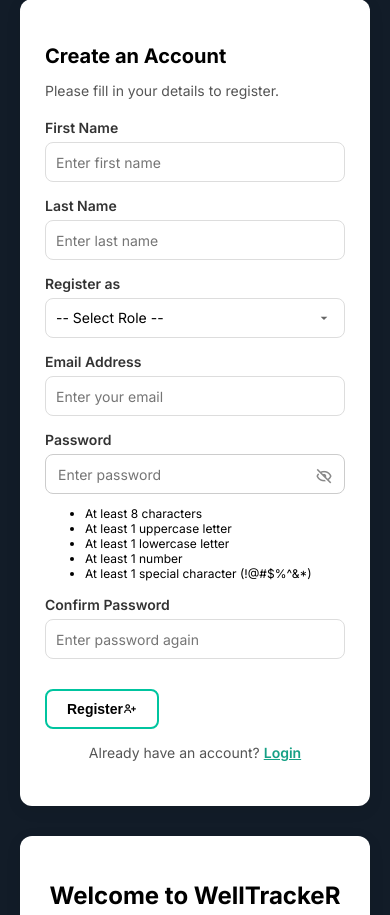
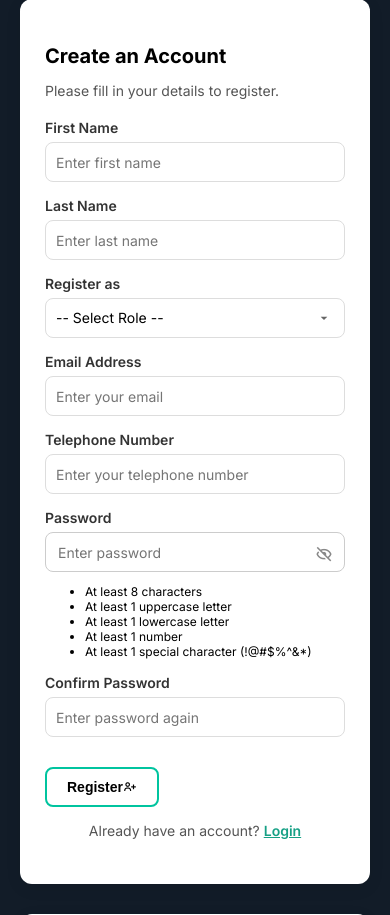
Before and after one commit to sankajithdjinasena/WelltackerR, a PHP site: page /predict/register.php in a window 390 px wide. Shown: the part 145-1060 px from the top of the page. Run offline with PHP 8.4, Linux system fonts and the light colour scheme; some libraries are stand-ins or nearby versions.

Commit message:
user telephone number add

```diff
--- a/register.php
+++ b/register.php
@@ -37,6 +37,7 @@
         $first_name = trim($_POST['first_name']);
         $last_name = trim($_POST['last_name']);
         $email = trim($_POST['email']);
+        $telephone = trim($_POST['telephone']);
         $role = $_POST['role'];
         $password = $_POST['password'];
         $confirm_password = $_POST['confirm_password'];
@@ -80,14 +81,15 @@
 
                 // Insert user
                 $stmt = $conn->prepare(
-                    "INSERT INTO users (first_name, last_name, email, password, role, verification_status)
-                VALUES (?, ?, ?, ?, ?, ?)"
+                    "INSERT INTO users (first_name, last_name, email,telephone, password, role, verification_status)
+                VALUES (?, ?, ?,?, ?, ?, ?)"
                 );
                 $stmt->bind_param(
-                    "ssssss",
+                    "sssssss",
                     $first_name,
                     $last_name,
                     $email,
+                    $telephone,
                     $hashed_password,
                     $role,
                     $verification_status
@@ -176,6 +178,10 @@
         <input type="email" id="email" name="email" placeholder="Enter your email" required>
     </div>
     <div class="login-form-group">
+        <label>Telephone Number</label>
+        <input type="text" id="telephone" name="telephone" placeholder="Enter your telephone number" required>
+    </div>
+    <div class="login-form-group">
         <label>Password</label>
         <div class="password-wrapper">
             <input type="password" id="passwordInput" name="password" placeholder="Enter password" required oninput="checkPasswordStrength(this.value)">
@@ -247,6 +253,7 @@ function validateRegisterForm() {
     const lastName = document.getElementById('last_name').value.trim();
     const role = document.getElementById('role').value;
     const email = document.getElementById('email').value.trim();
+    const telephone = document.getElementById('telephone').value.trim();
     const password = document.getElementById('passwordInput').value.trim();
     const confirmPassword = document.getElementById('confirmPassword').value.trim();
     const errorEl = document.getElementById('registerError');
@@ -255,7 +262,7 @@ function validateRegisterForm() {
 
     const emailRegex = /^[^\s@]+@[^\s@]+\.[^\s@]+$/;
 
-    if (!firstName || !lastName || !role || !email || !password || !confirmPassword) {
+    if (!firstName || !lastName || !role || !email || !telephone || !password || !confirmPassword) {
         errorEl.textContent = "All fields are required.";
         return false;
     }
@@ -274,6 +281,14 @@ function validateRegisterForm() {
         errorEl.textContent = "Passwords do not match.";
         return false;
     }
+
+    const phoneRegex = /^[0-9]{9,12}$/;
+
+    if (!phoneRegex.test(telephone)) {
+        errorEl.textContent = "Please enter a valid telephone number (9–12 digits).";
+        return false;
+    }
+
 
     return true; // All validations passed
 }
--- a/register_admin.php
+++ b/register_admin.php
@@ -14,7 +14,7 @@
 <body>
 
     <?php
-include 'config.php';
+    include 'config.php';
 
     session_start();
 
--- a/verify_otp.php
+++ b/verify_otp.php
@@ -12,7 +12,7 @@ if (isset($_POST['verify_otp'])) {
     $entered_otp = $_POST['otp'];
 
     if ($entered_otp == $_SESSION['reset_otp']) {
-        echo "<script src='https://cdn.jsdelivr.net/npm/sweetalert2@11'></script>
+        echo "
         <script>
         Swal.fire({
             title: 'Success!',
@@ -26,7 +26,7 @@ if (isset($_POST['verify_otp'])) {
 
 
     } else {
-        echo "<script src='https://cdn.jsdelivr.net/npm/sweetalert2@11'></script>
+        echo "
         <script>
         Swal.fire({
             title: 'Error!',
@@ -50,6 +50,7 @@ if (isset($_POST['verify_otp'])) {
     <link rel="stylesheet" href="css/login.css">
     <link rel="icon" type="image/png" href="image/Logo_R.png">
     <link href='https://unpkg.com/boxicons@2.1.4/css/boxicons.min.css' rel='stylesheet'>
+    <script src='https://cdn.jsdelivr.net/npm/sweetalert2@11'></script>
 </head>
 <style>
     .login-submit-btn {
```
Also changed, not shown: config.php (line endings or trailing spaces).
